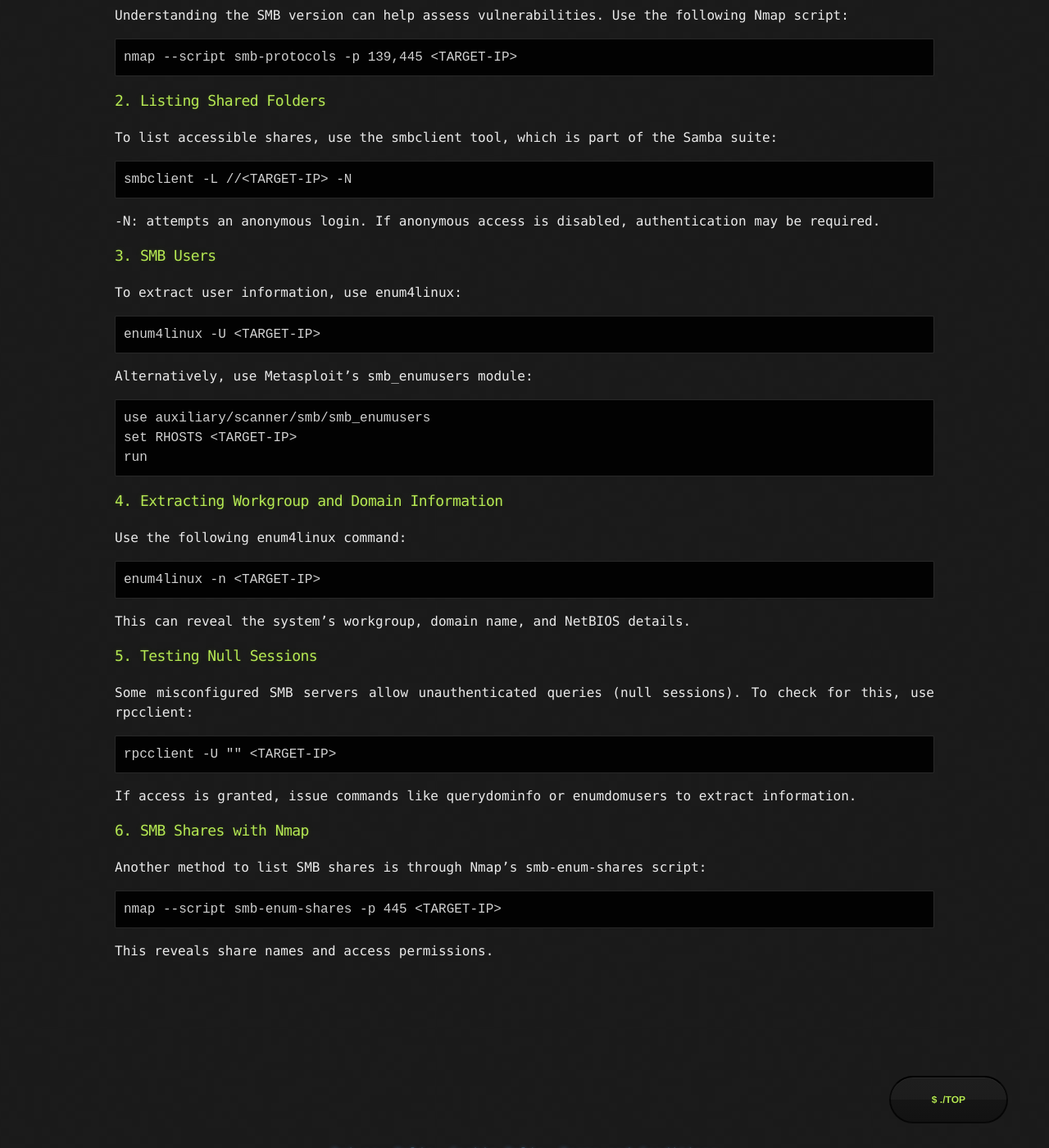
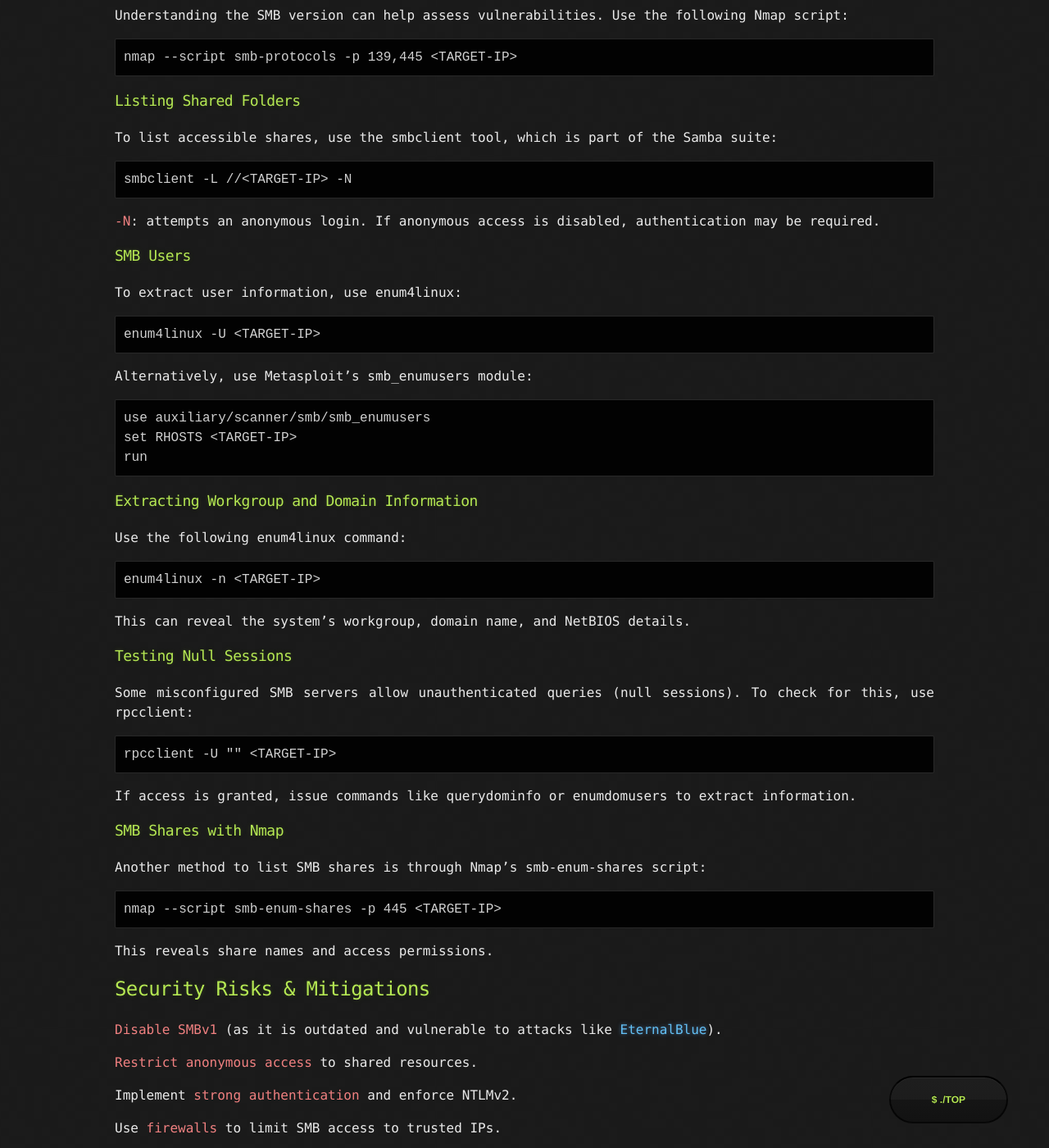
Before and after one commit to dennyverduchi/dennyverduchi.github.io, a Jekyll site: the page built from pages/blog/enum-techniques/1-smb.md, in a window 1280 px wide and 1400 px high, scrolled down 874 px. Shown: the whole window at 82% size. Built offline with Jekyll 4.4.1, drawn with Linux system fonts in a browser that asks for light colours; our own code applies the rules of GitHub Pages for plain Markdown files; some of the changed text lies outside the part shown.

Commit message:
smb update

````diff
--- a/pages/blog/enum-techniques/1-smb.md
+++ b/pages/blog/enum-techniques/1-smb.md
@@ -24,7 +24,7 @@ Understanding the SMB version can help assess vulnerabilities. Use the following
 nmap --script smb-protocols -p 139,445 <TARGET-IP>
 ```
 
-### 2. Listing Shared Folders
+### Listing Shared Folders
 
 To list accessible shares, use the smbclient tool, which is part of the Samba suite:
 
@@ -32,9 +32,9 @@ To list accessible shares, use the smbclient tool, which is part of the Samba su
 smbclient -L //<TARGET-IP> -N
 ```
 
--N: attempts an anonymous login. If anonymous access is disabled, authentication may be required.
+<span style="color: lightcoral">-N</span>: attempts an anonymous login. If anonymous access is disabled, authentication may be required.
 
-### 3. SMB Users
+### SMB Users
 
 To extract user information, use enum4linux:
 
@@ -50,7 +50,7 @@ set RHOSTS <TARGET-IP>
 run
 ```
 
-### 4. Extracting Workgroup and Domain Information
+### Extracting Workgroup and Domain Information
 
 Use the following enum4linux command:
 
@@ -60,7 +60,7 @@ enum4linux -n <TARGET-IP>
 
 This can reveal the system’s workgroup, domain name, and NetBIOS details.
 
-### 5. Testing Null Sessions
+### Testing Null Sessions
 
 Some misconfigured SMB servers allow unauthenticated queries (null sessions). To check for this, use rpcclient:
 
@@ -70,7 +70,7 @@ rpcclient -U "" <TARGET-IP>
 
 If access is granted, issue commands like querydominfo or enumdomusers to extract information.
 
-### 6. SMB Shares with Nmap
+### SMB Shares with Nmap
 
 Another method to list SMB shares is through Nmap’s smb-enum-shares script:
 
@@ -79,3 +79,15 @@ nmap --script smb-enum-shares -p 445 <TARGET-IP>
 ```
 
 This reveals share names and access permissions.
+
+## Security Risks & Mitigations
+
+<span style="color: lightcoral">Disable SMBv1</span> (as it is outdated and vulnerable to attacks like [EternalBlue](https://en.wikipedia.org/wiki/EternalBlue)).
+
+<span style="color: lightcoral">Restrict anonymous access</span> to shared resources.
+
+Implement <span style="color: lightcoral">strong authentication</span> and enforce NTLMv2.
+
+Use <span style="color: lightcoral">firewalls</span> to limit SMB access to trusted IPs.
+
+<span style="color: lightcoral">Regularly patch</span> and update the SMB service.
````
Also changed, not shown: other parts of pages/blog/enum-techniques/1-smb.md (+1 -1 lines).
